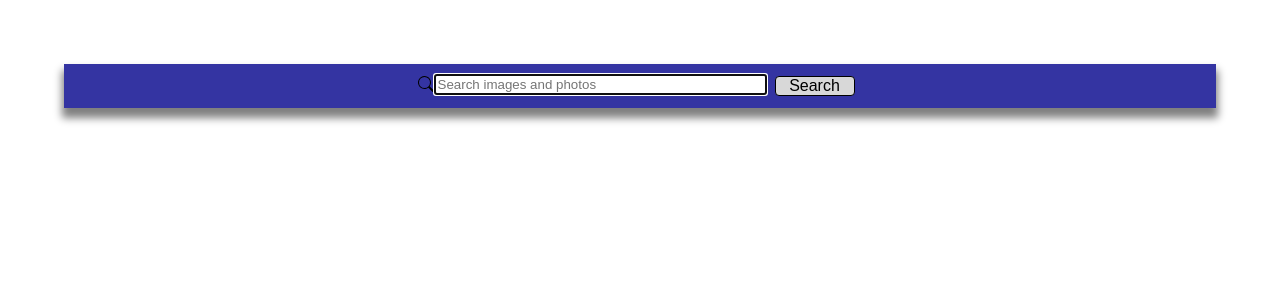
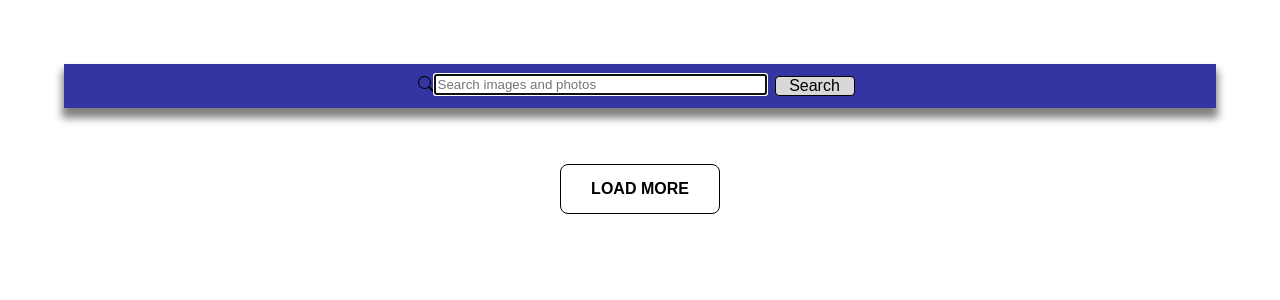
Before and after one commit to Liubjchka/goit-react-hw-04, a React (Vite) app: page / in a window 1280 px wide. Shown: the top 300 px of the page. Built offline with nearby package versions, Linux system fonts and the light colour scheme.

Commit message:
add btn Load More

```diff
--- a/src/apiService/images.js
+++ b/src/apiService/images.js
@@ -3,6 +3,7 @@ import axios from "axios";
 const API_KEY = "uFwH4fdMNd8GZx3KXV2zP6cZrDYT9wqBDv039lyrpUU";
 const params = {
   orientation: "landscape",
+  per_page: 12,
 };
 
 export const getImages = async (page, query) => {
--- a/src/components/App/App.jsx
+++ b/src/components/App/App.jsx
@@ -4,6 +4,7 @@ import { useEffect, useState } from "react";
 
 import "./App.css";
 import ImageGallery from "../ImageGallery/ImageGallery";
+import { LoadMoreBtn } from "../LoadMoreBtn/LoadMoreBtn";
 
 const Images = () => {
   const [query, setQuery] = useState("");
@@ -41,6 +42,7 @@ const Images = () => {
     <>
       <SearchBar onSubmit={onFormSubmit} />
       <ImageGallery images={images} />
+      <LoadMoreBtn>Load more</LoadMoreBtn>
     </>
   );
 };
--- a/src/components/ImageGallery/ImageGallery.module.css
+++ b/src/components/ImageGallery/ImageGallery.module.css
@@ -1,7 +1,7 @@
 .ul {
   display: flex;
   flex-wrap: wrap;
-  gap: 8px;
+  gap: 16px;
   list-style-type: none;
   padding-left: 0;
   margin: 8px;
@@ -9,7 +9,7 @@
 }
 
 .li {
-  max-width: calc((100% - 56px) / 4);
+  max-width: calc((100% - 80px) / 4);
   box-shadow: 0px 4px 4px 2px grey;
   border-radius: 8px;
   padding: 4px;
--- a/src/components/LoadMoreBtn/LoadMoreBtn.jsx
+++ b/src/components/LoadMoreBtn/LoadMoreBtn.jsx
@@ -0,0 +1,9 @@
+import style from "./LoadMoreBtn.module.css";
+
+export const LoadMoreBtn = ({ children, onClick, disabled }) => {
+  return (
+    <button className={style.button} onClick={onClick} disabled={disabled}>
+      {children}
+    </button>
+  );
+};
--- a/src/components/LoadMoreBtn/LoadMoreBtn.module.css
+++ b/src/components/LoadMoreBtn/LoadMoreBtn.module.css
@@ -0,0 +1,27 @@
+.button {
+  display: block;
+
+  width: 160px;
+  height: 100%;
+  padding: 4px 8px;
+
+  margin-left: auto;
+  margin-right: auto;
+  margin-top: 40px;
+
+  color: var(--color-white);
+  background-color: var(--color-lightBlue);
+
+  border-radius: 8px;
+
+  padding: 15px 30px;
+  text-transform: uppercase;
+  font-weight: bold;
+  cursor: pointer;
+  transition: box-shadow var(--animation-cubicBezier);
+}
+
+.button:hover,
+.button:focus {
+  box-shadow: var(--shadow-small);
+}
```
